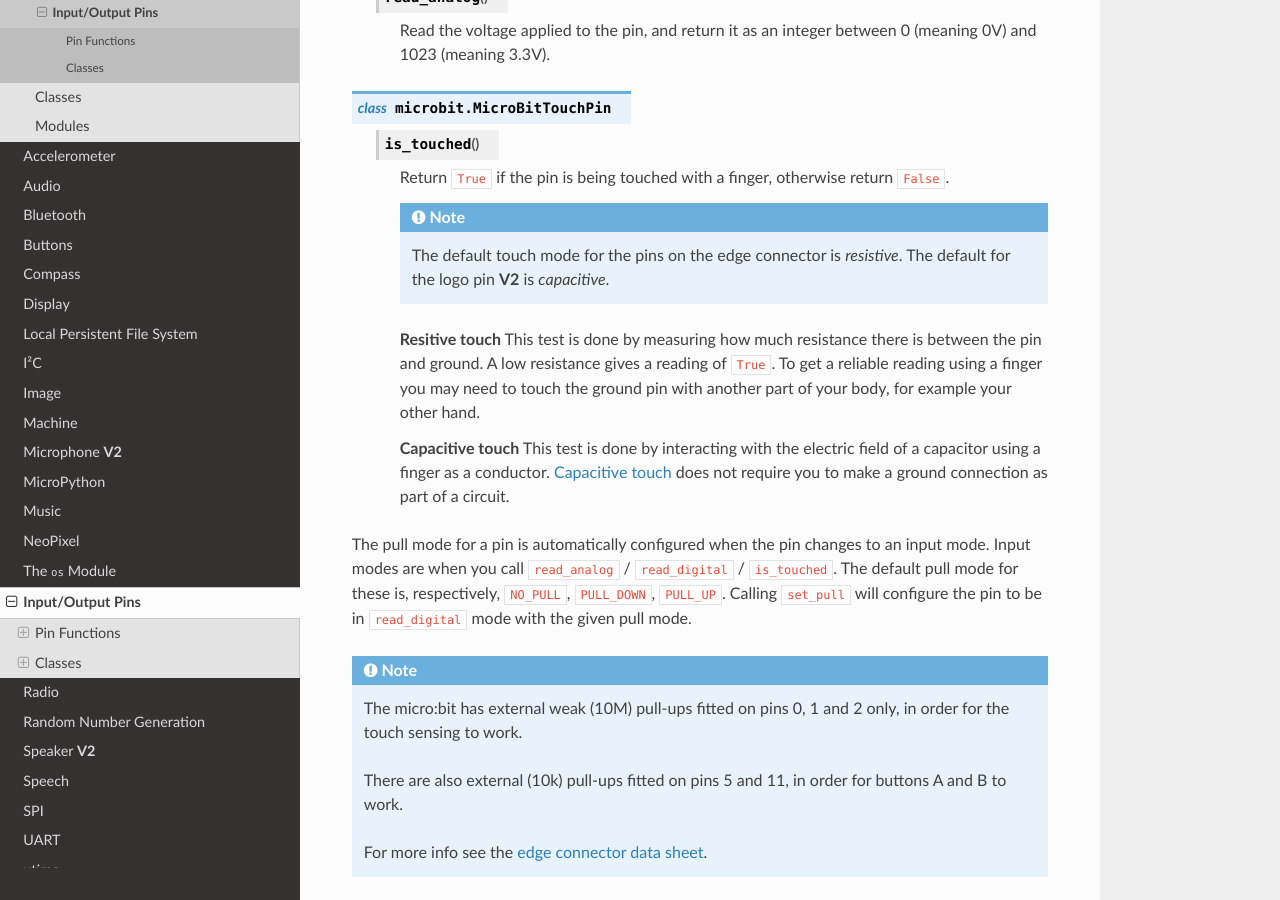
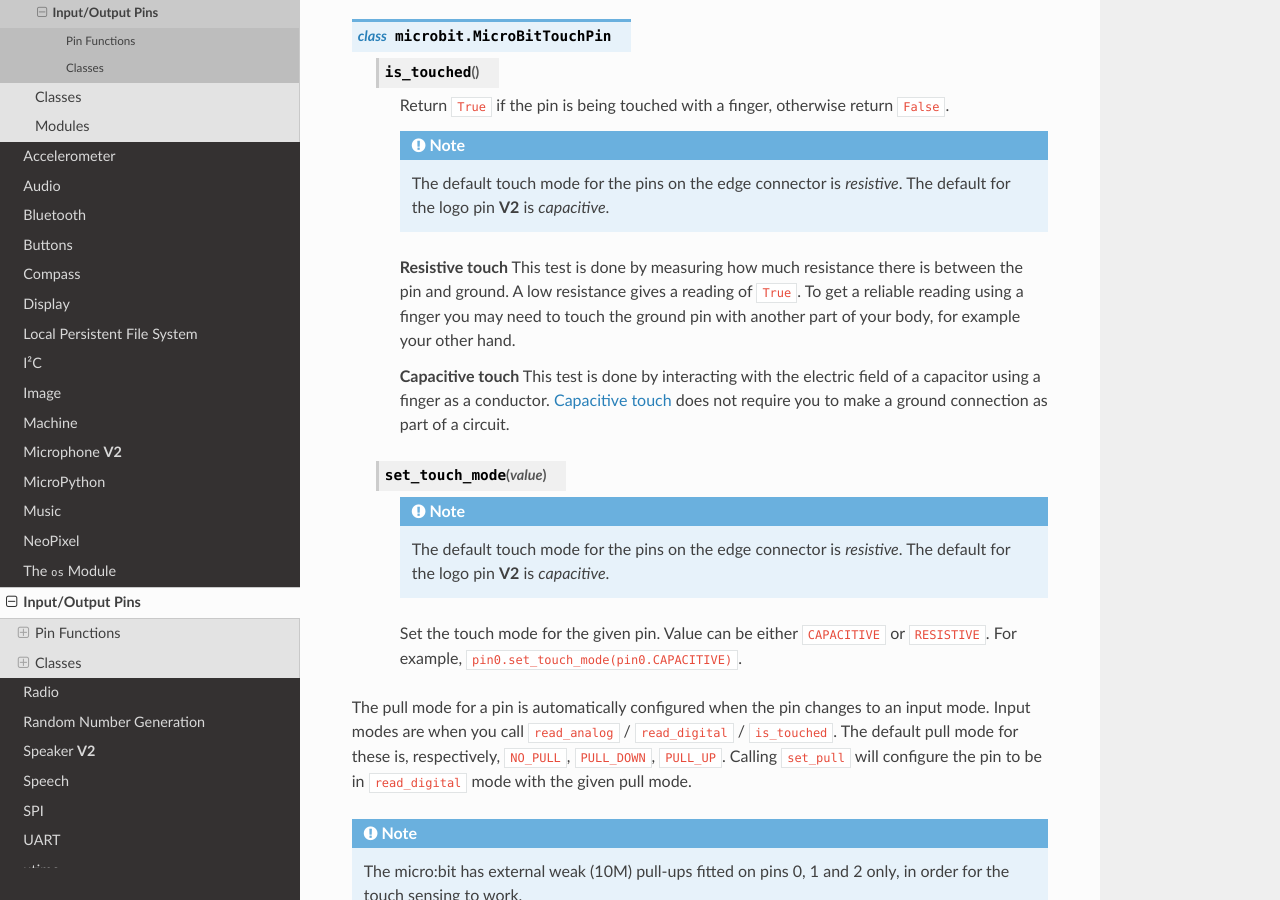
Before and after one commit to bbcmicrobit/micropython, a Sphinx documentation site: the page built from docs/pin.rst, in a window 1280 px wide and 900 px high, scrolled down 4139 px. Built offline with Sphinx 7.4.7 and the Read the Docs theme 2.0.0, drawn with Linux system fonts in a browser that asks for light colours; pages that are not in the unit, such as notebooks, are missing from menus; some of the changed text lies outside the part shown.

Commit message:
V2 docs: Add pin set_touch_mode() (#701)
* V2 docs: add set_touch_mode()

* V2 docs: add set_touch_mode() to micropython API doc

```diff
--- a/docs/microbit_micropython_api.rst
+++ b/docs/microbit_micropython_api.rst
@@ -149,6 +149,9 @@
     # Only available for touch pins 0, 1, and 2. Returns boolean if the pin
     # is touched
     pin.is_touched()
+    # Only available for touch pins 0, 1, 2 and on micro:bit V2 also the logo.
+    # Sets the touch mode. Value can be either RESISTIVE or CAPACITIVE
+    pin.set_touch_mode(value)
 
 Except in the case of the pins marked **V2**, which offers the following API:
 
@@ -156,6 +159,8 @@
 
     # returns boolean for logo touch pin
     pin_logo.is_touched()
+    # Sets the touch mode. Value can be either RESISTIVE or CAPACITIVE
+    pin.set_touch_mode(value)
 
 pin_speaker, as the above ``MicroBitPin`` class, but does not include
 ``pin.is_touched()``.
--- a/docs/pin.rst
+++ b/docs/pin.rst
@@ -207,7 +204,7 @@
             The default touch mode for the pins on the edge connector is
             `resistive`. The default for the logo pin **V2** is `capacitive`.
 
-        **Resitive touch**
+        **Resistive touch**
         This test is done by measuring how much resistance there is between the
         pin and ground.  A low resistance gives a reading of ``True``.  To get
         a reliable reading using a finger you may need to touch the ground pin
@@ -218,6 +215,15 @@
         using a finger as a conductor. `Capacitive touch
         <https://www.allaboutcircuits.com/technical-articles/introduction-to-capacitive-touch-sensing>`_
         does not require you to make a ground connection as part of a circuit.
+
+    .. py:method:: set_touch_mode(value)
+
+        .. note::
+            The default touch mode for the pins on the edge connector is
+            `resistive`. The default for the logo pin **V2** is `capacitive`.
+
+        Set the touch mode for the given pin. Value can be either ``CAPACITIVE``
+        or ``RESISTIVE``. For example, ``pin0.set_touch_mode(pin0.CAPACITIVE)``.
 
 The pull mode for a pin is automatically configured when the pin changes to an
 input mode. Input modes are when you call ``read_analog`` / ``read_digital`` /
```
Also changed, not shown: other parts of docs/pin.rst (+0 -3 lines).
